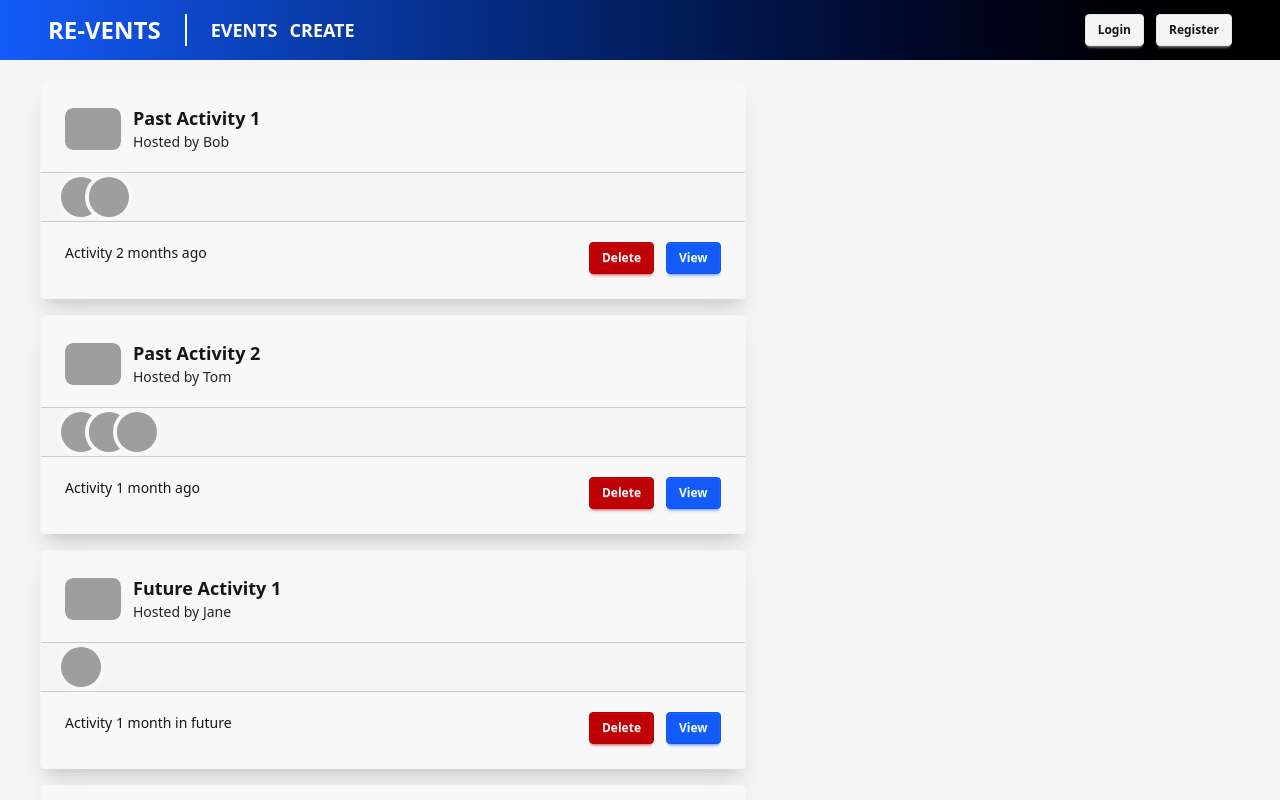
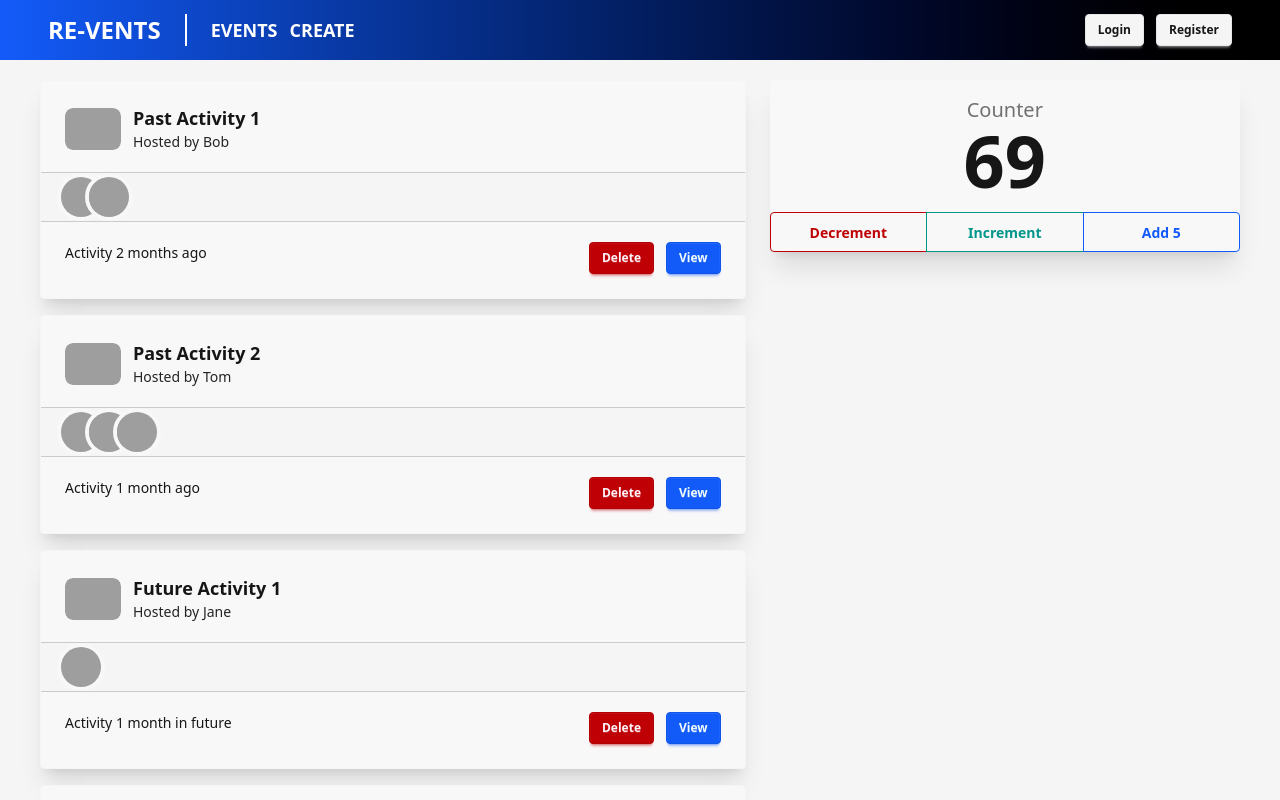
Before and after one commit to MWardill/Revents, a React (Vite) app in the folder revents/: page / in a window 1280 px wide. Shown: the top 800 px of the page. Built offline with nearby package versions, Linux system fonts and the light colour scheme; grey boxes are pictures that could not be loaded.

Commit message:
Section 5 36

```diff
--- a/revents/package.json
+++ b/revents/package.json
@@ -10,10 +10,12 @@
     "preview": "vite preview"
   },
   "dependencies": {
+    "@reduxjs/toolkit": "^2.8.2",
     "@tailwindcss/vite": "^4.1.11",
     "motion": "^12.23.12",
     "react": "^19.1.0",
     "react-dom": "^19.1.0",
+    "react-redux": "^9.2.0",
     "tailwindcss": "^4.1.11"
   },
   "devDependencies": {
--- a/revents/src/app/layout/App.tsx
+++ b/revents/src/app/layout/App.tsx
@@ -9,11 +9,8 @@
 
   const handleFormToggle = (event: AppEvent | null) => {
      if(formOpen) {
-      setFormOpen(false);
-      setTimeout(() => {
-        setSelectedEvent(event);
-        setFormOpen(true);
-      }, 600);
+      // If form is already open, just update the selected event
+      setSelectedEvent(event);
     } else {
       setSelectedEvent(event);
       setFormOpen(true);
--- /dev/null
+++ b/revents/src/features/counter/Counter.tsx
@@ -0,0 +1,34 @@
+import { useAppDispatch, useAppSelector } from "../../lib/stores/store"
+
+export default function Counter() {
+    const count = useAppSelector(state => state.counter.value);
+    const dispatch = useAppDispatch();
+
+    const handleDecrement = () => {
+        dispatch({ type: 'counter/decrement' });
+    }
+
+    const handleIncrement = () => {
+        dispatch({ type: 'counter/increment' });
+    }
+
+    const handleAddFive = () => {
+        dispatch({ type: 'counter/incrementByAmount', payload: 5 });
+    }
+
+    return (
+        <div className="card bg-base-100 shadow-xl flex flex-col">
+        <div className="stats text-center">
+            <div className="stat">
+            <div className="stat-title text-xl">Counter</div>
+            <div className="stat-value text-7xl">{count}</div>
+            </div>
+        </div>
+        <div className="join">
+            <button onClick={() => handleDecrement()} className="btn btn-error btn-outline join-item flex-1">Decrement</button>
+            <button onClick={() => handleIncrement()} className="btn btn-success btn-outline join-item flex-1">Increment</button>
+            <button onClick={() => handleAddFive()} className="btn btn-info success btn-outline join-item flex-1">Add 5</button>
+        </div>
+        </div>
+    )
+}
--- /dev/null
+++ b/revents/src/features/counter/CounterSlice.ts
@@ -0,0 +1,29 @@
+import { createSlice } from "@reduxjs/toolkit";
+
+type CounterState = {
+    value: number;
+}
+
+const initialState: CounterState = {
+    value: 69
+}
+
+export const counterSlice = createSlice({
+  name: 'counter',
+  initialState,
+  reducers: {
+    increment: (state) => {
+      state.value += 1
+    },
+    decrement: (state) => {
+      state.value -= 1
+    },
+    incrementByAmount: (state, action) => {
+      state.value += action.payload
+    },
+  },
+})
+
+export const { increment, decrement, incrementByAmount } = counterSlice.actions
+
+export default counterSlice.reducer
--- a/revents/src/features/events/dashboard/EventDashboard.tsx
+++ b/revents/src/features/events/dashboard/EventDashboard.tsx
@@ -4,6 +4,7 @@
 import EventForm from "../form/EventForm";
 import EventCard from "./EventCard";
 import { AnimatePresence, motion } from "motion/react";
+import Counter from "../../counter/Counter";
 
 
 type Props = {
@@ -74,9 +75,10 @@
 
       <div className="w-2/5">
         <div className="sticky top-20">
-          <AnimatePresence>
-            {formOpen && (
+          <AnimatePresence mode="wait">
+            {formOpen ? (
               <motion.div
+                key={selectedEvent?.id || "new-event"}
                 initial={{ opacity: 0, x: 200 }}
                 animate={{ opacity: 1, x: 0 }}
                 exit={{ opacity: 0, x: 200 }}
@@ -89,6 +91,15 @@
                   updateEvent={handleUpdateEvent}
                   />
               </motion.div>
+            ) : (
+               <motion.div
+                key="counter"
+                initial={{ opacity: 0, x: 200 }}
+                animate={{ opacity: 1, x: 0 }}
+                exit={{ opacity: 0, x: 200 }}
+                transition={{ ease: "easeInOut", duration: 0.5 }}>
+                  <Counter></Counter>
+              </motion.div>
             )}
           </AnimatePresence>
         </div>
--- /dev/null
+++ b/revents/src/lib/stores/store.ts
@@ -0,0 +1,17 @@
+import { configureStore } from '@reduxjs/toolkit'
+import { counterSlice } from '../../features/counter/CounterSlice'
+import { useDispatch, useSelector } from 'react-redux'
+
+export const store = configureStore({
+  reducer: {
+    counter: counterSlice.reducer
+  },
+})
+
+// Infer the `RootState` and `AppDispatch` types from the store itself
+export type RootState = ReturnType<typeof store.getState>
+// Inferred type: {posts: PostsState, comments: CommentsState, users: UsersState}
+export type AppDispatch = typeof store.dispatch
+
+export const useAppDispatch = useDispatch.withTypes<AppDispatch>();
+export const useAppSelector = useSelector.withTypes<RootState>();
--- a/revents/src/main.tsx
+++ b/revents/src/main.tsx
@@ -2,9 +2,13 @@
 import { createRoot } from 'react-dom/client'
 import './app/layout/globals.css'
 import App from './app/layout/App.tsx'
+import { Provider } from 'react-redux'
+import { store } from './lib/stores/store.ts'
 
 createRoot(document.getElementById('root')!).render(
-  <StrictMode >
+  <StrictMode>
+  <Provider store={store}>
     <App/>
+  </Provider>
   </StrictMode>,
 )
```
Also changed, not shown: 1 other file (tests, documents, lock files or other folders).
